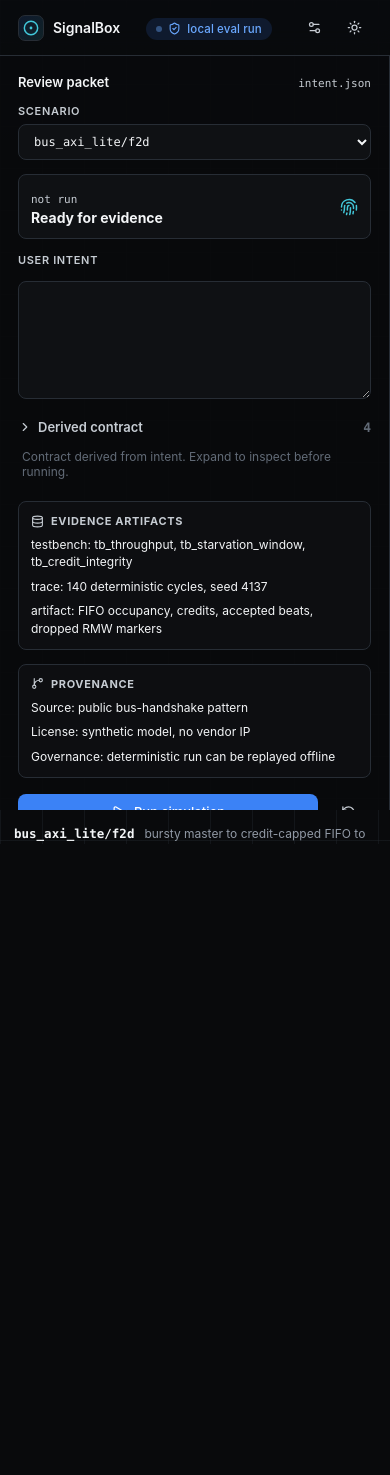
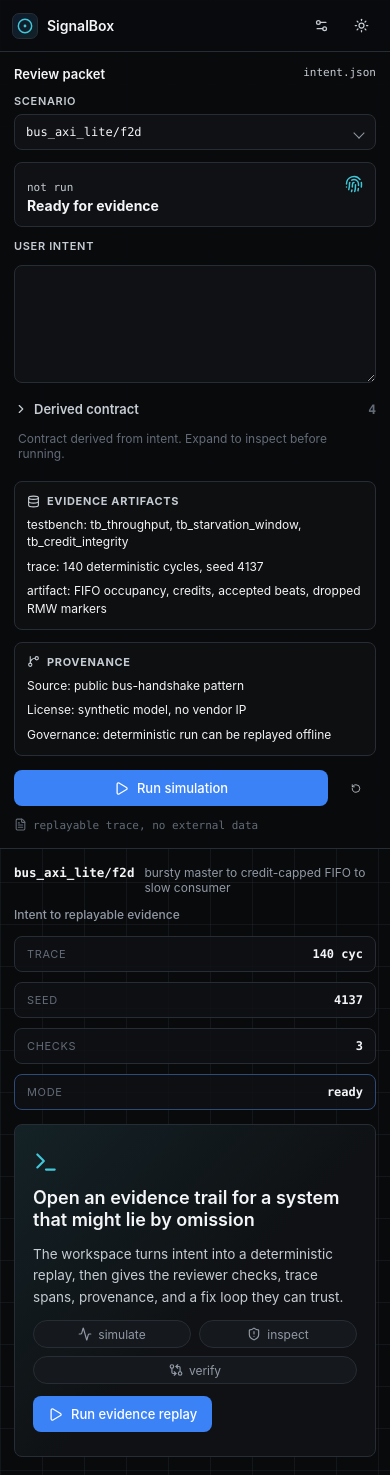
Before and after one commit to tomiabe/signalbox, a Vue app: page / in a window 390 px wide. Before the commit the page ends 844 px from the top, so only its background shows below. Built offline with nearby package versions, Linux system fonts and the light colour scheme.

Commit message:
Improve mobile responsiveness and select spacing

```diff
--- a/src/App.vue
+++ b/src/App.vue
@@ -32,6 +32,7 @@ onBeforeUnmount(() => window.removeEventListener('keydown', onKey))
 
 <style scoped>
 .shell {
+  min-height: 100dvh;
   height: 100%;
   display: flex;
   flex-direction: column;
@@ -49,10 +50,14 @@ onBeforeUnmount(() => window.removeEventListener('keydown', onKey))
   min-height: 0;
 }
 @media (max-width: 980px) {
+  .shell {
+    height: auto;
+  }
   .layout {
     grid-template-columns: 1fr;
     grid-template-rows: auto 1fr;
     overflow-y: auto;
+    min-height: auto;
   }
 }
 </style>
--- a/src/components/MainStage.vue
+++ b/src/components/MainStage.vue
@@ -368,11 +368,27 @@ function restart() {
   .stage {
     padding: 16px 14px 18px;
   }
+  .empty {
+    padding: 24px 18px;
+  }
+  .empty h3 {
+    font-size: 18px;
+  }
+  .empty-steps {
+    width: 100%;
+  }
+  .empty-steps span {
+    flex: 1 1 120px;
+    justify-content: center;
+  }
   .metric-row {
     grid-template-columns: 1fr;
   }
   .sh-sub {
     white-space: normal;
   }
+  .stage-foot .btn {
+    width: 100%;
+  }
 }
 </style>
--- a/src/components/ResultsPanel.vue
+++ b/src/components/ResultsPanel.vue
@@ -433,6 +433,9 @@ function exportPacket() {
   gap: 8px;
   flex-wrap: wrap;
 }
+.dx-actions .btn {
+  flex: 1 1 150px;
+}
 .converged {
   display: flex;
   gap: 14px;
@@ -468,4 +471,33 @@ function exportPacket() {
 .spin {
   animation: sb-spin 0.8s linear infinite;
 }
+
+@media (max-width: 520px) {
+  .panel {
+    padding: 12px;
+  }
+  .check {
+    grid-template-columns: 1fr;
+  }
+  .c-status {
+    width: 28px;
+    height: 28px;
+  }
+  .c-title-row,
+  .c-meta span {
+    align-items: flex-start;
+    flex-direction: column;
+  }
+  .dx-actions {
+    display: grid;
+    grid-template-columns: 1fr;
+  }
+  .dx-actions .btn,
+  .compare {
+    width: 100%;
+  }
+  .converged {
+    flex-direction: column;
+  }
+}
 </style>
--- a/src/components/SettingsModal.vue
+++ b/src/components/SettingsModal.vue
@@ -1,6 +1,6 @@
 <script setup lang="ts">
 import { ref } from 'vue'
-import { X, Sparkles, Lock, Globe } from 'lucide-vue-next'
+import { X, Sparkles, Lock, Globe, KeyRound } from 'lucide-vue-next'
 import { getConfigured, setKey } from '../lib/llm'
 import { useWorkspaceStore } from '../stores/workspace'
 
@@ -64,7 +64,7 @@ function clear() {
 
     <div class="m-foot">
       <button class="btn btn-ghost" @click="clear">
-        <Key :size="15" /> Clear key
+        <KeyRound :size="15" /> Clear key
       </button>
       <div class="spacer"></div>
       <button class="btn btn-outline" @click="emit('close')">Cancel</button>
@@ -156,4 +156,29 @@ function clear() {
 .spacer {
   flex: 1;
 }
+
+@media (max-width: 520px) {
+  .modal {
+    width: calc(100vw - 24px);
+    max-height: calc(100dvh - 24px);
+  }
+  .m-head {
+    padding: 14px;
+  }
+  .m-body {
+    padding: 14px;
+    overflow-y: auto;
+  }
+  .m-foot {
+    display: grid;
+    grid-template-columns: 1fr 1fr;
+    padding: 12px 14px;
+  }
+  .m-foot .btn:first-child {
+    grid-column: 1 / -1;
+  }
+  .spacer {
+    display: none;
+  }
+}
 </style>
--- a/src/components/SpecRail.vue
+++ b/src/components/SpecRail.vue
@@ -105,6 +105,7 @@ const passCount = computed(() => ws.result?.checks.filter((c) => c.pass).length
   color: var(--text-0);
   min-width: 0;
   overflow-y: auto;
+  overscroll-behavior: contain;
 }
 .rail-head {
   display: flex;
@@ -115,6 +116,19 @@ const passCount = computed(() => ws.result?.checks.filter((c) => c.pass).length
   display: flex;
   flex-direction: column;
   gap: 6px;
+  position: relative;
+}
+.scenario::after {
+  content: '';
+  position: absolute;
+  right: 13px;
+  bottom: 13px;
+  width: 7px;
+  height: 7px;
+  border-right: 1.5px solid var(--text-2);
+  border-bottom: 1.5px solid var(--text-2);
+  transform: rotate(45deg);
+  pointer-events: none;
 }
 .scenario-label {
   font-size: 11px;
@@ -124,9 +138,14 @@ const passCount = computed(() => ws.result?.checks.filter((c) => c.pass).length
   color: var(--text-1);
 }
 .scenario-select {
+  appearance: none;
+  -webkit-appearance: none;
   font-family: var(--font-mono);
   font-size: 12px;
   cursor: pointer;
+  padding-right: 38px;
+  overflow: hidden;
+  text-overflow: ellipsis;
 }
 .scenario-select option {
   font-family: var(--font-sans);
@@ -293,4 +312,37 @@ const passCount = computed(() => ws.result?.checks.filter((c) => c.pass).length
   clip: rect(0 0 0 0);
   white-space: nowrap;
 }
+
+@media (max-width: 980px) {
+  .rail {
+    border-right: none;
+    border-bottom: 1px solid var(--border);
+    overflow: visible;
+  }
+}
+
+@media (max-width: 520px) {
+  .rail {
+    padding: 14px;
+    gap: 12px;
+  }
+  .rail-head {
+    align-items: flex-start;
+    gap: 8px;
+  }
+  .rail-hint {
+    overflow-wrap: anywhere;
+  }
+  .packet-status {
+    align-items: flex-start;
+  }
+  .rail-actions {
+    display: grid;
+    grid-template-columns: minmax(0, 1fr) 40px;
+  }
+  .rail-note {
+    align-items: flex-start;
+    line-height: 1.4;
+  }
+}
 </style>
--- a/src/components/TimelineView.vue
+++ b/src/components/TimelineView.vue
@@ -296,4 +296,22 @@ export default { inheritAttrs: false }
 .sep {
   color: var(--border-strong);
 }
+
+@media (max-width: 520px) {
+  .tl-head {
+    align-items: flex-start;
+  }
+  .tl-tools {
+    width: 100%;
+  }
+  .span-chip {
+    flex: 1 1 130px;
+    justify-content: center;
+  }
+  .tl-body {
+    height: 112px;
+    padding-left: 7px;
+    padding-right: 7px;
+  }
+}
 </style>
--- a/src/components/TopApp.vue
+++ b/src/components/TopApp.vue
@@ -107,7 +107,28 @@ const emit = defineEmits<{ (e: 'open-settings'): void }>()
   50% { opacity: 0.4; }
 }
 @media (max-width: 640px) {
+  .topbar {
+    min-height: 52px;
+    padding: 0 12px;
+    gap: 10px;
+  }
+  .brand {
+    min-width: 0;
+  }
+  .brand-name {
+    overflow: hidden;
+    text-overflow: ellipsis;
+  }
   .brand-sub { display: none; }
-  .topbar-center { position: static; transform: none; margin-left: auto; margin-right: auto; }
+  .topbar-center {
+    position: static;
+    transform: none;
+    margin-left: auto;
+  }
+}
+@media (max-width: 520px) {
+  .topbar-center {
+    display: none;
+  }
 }
 </style>
--- a/src/components/WaveformView.vue
+++ b/src/components/WaveformView.vue
@@ -246,4 +246,14 @@ function selectCycle(index: number) {
   fill: transparent;
   cursor: crosshair;
 }
+
+@media (max-width: 520px) {
+  .wave-head {
+    align-items: flex-start;
+  }
+  .wave-scroll {
+    margin-left: -2px;
+    margin-right: -2px;
+  }
+}
 </style>
```
